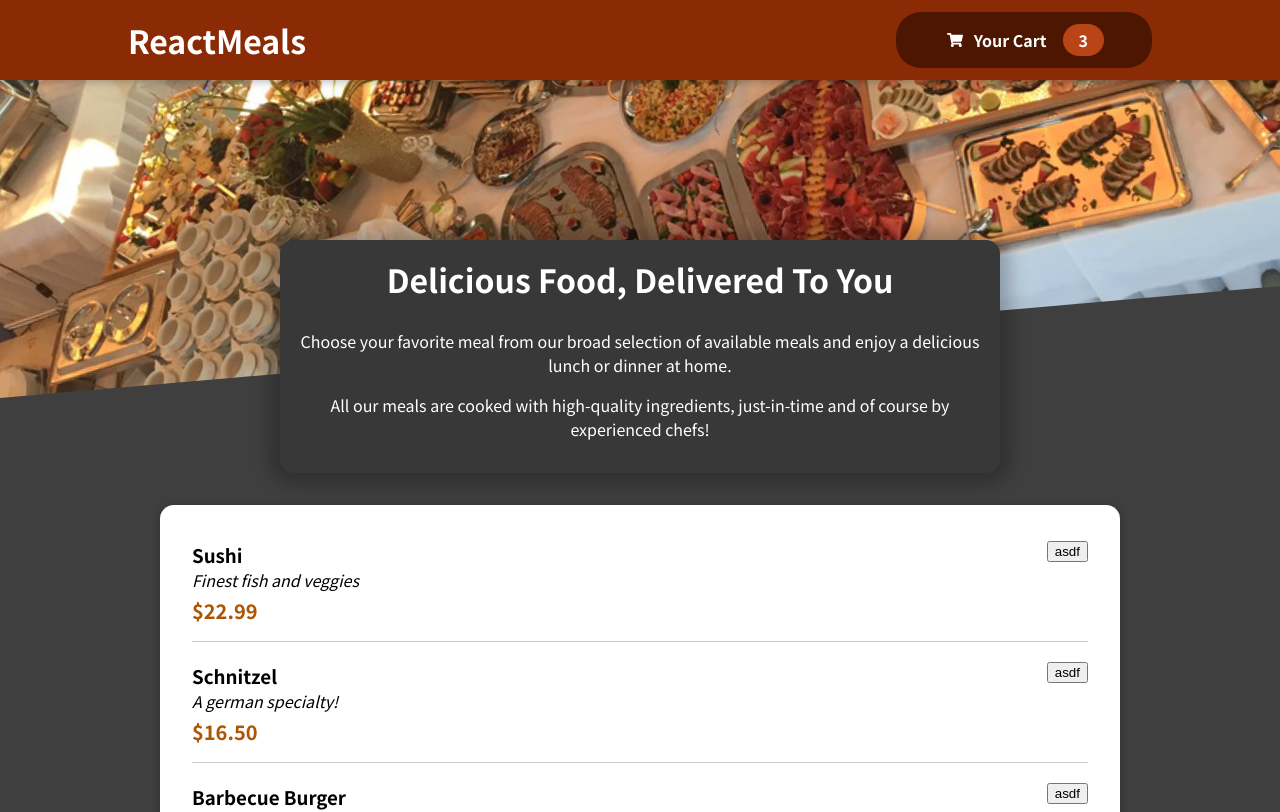
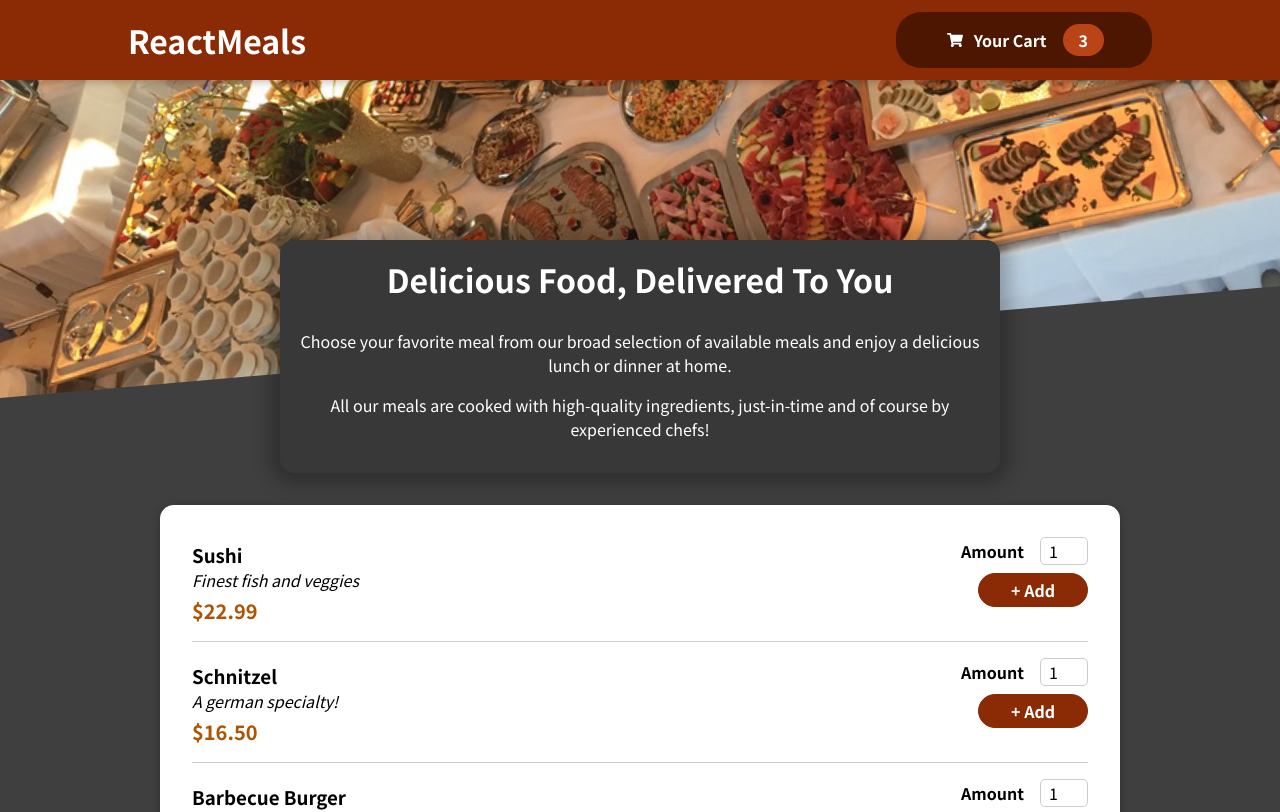
Before and after one commit to NishantDumbre/restaurant-website, a React (Create React App) app: page / in a window 1280 px wide. Shown: the top 812 px of the page. Built offline with nearby package versions, Linux system fonts and the light colour scheme.

Commit message:
Created a form component and custom Input component

```diff
--- a/src/components/Meals/MealItem/MealItem.js
+++ b/src/components/Meals/MealItem/MealItem.js
@@ -1,5 +1,6 @@
 import React from 'react'
 import classes from "./MealItem.module.css"
+import MealItemForm from './MealItemForm'
 
 const MealItem = (props) => {
 
@@ -13,8 +14,7 @@
                 <div className={classes.price}>{price}</div>
             </div>
             <div>
-                {/* <MealItemForm id={props.id} onAddToCart={addToCartHandler} /> */}
-                <button>asdf</button>
+                <MealItemForm />
             </div>
         </li>
     )
--- a/src/components/Meals/MealItem/MealItemForm.js
+++ b/src/components/Meals/MealItem/MealItemForm.js
@@ -1,13 +1,28 @@
 import React from 'react'
+import Input from '../../UI/Input'
+import classes from "./MealItemForm.module.css"
 
 const MealItemForm = () => {
+
+    const submitHandler = (event) => {
+        event.preventDefault()
+        console.log(event.target)
+    }
+
     return (
         <div>
-            <form>
-                <input type='number'></input>
-                <button type='submit' >Add</button>
+            <form className={classes.form} onSubmit={submitHandler}>
+                <Input label='Amount' input={{
+                    id: 'amount',
+                    type: 'number',
+                    min: 1,
+                    max: 5,
+                    step: 1,
+                    defaultValue: 1
+                }} />
+                <button type='submit'>+ Add</button>
             </form>
         </div>
     )
 }
-    export default MealItemForm
+export default MealItemForm
--- a/src/components/Meals/MealItem/MealItemForm.module.css
+++ b/src/components/Meals/MealItem/MealItemForm.module.css
@@ -0,0 +1,20 @@
+.form {
+    text-align: right;
+  }
+
+  .form button {
+    font: inherit;
+    cursor: pointer;
+    background-color: #8a2b06;
+    border: 1px solid #8a2b06;
+    color: white;
+    padding: 0.25rem 2rem;
+    border-radius: 20px;
+    font-weight: bold;
+  }
+
+  .form button:hover,
+  .form button:active {
+    background-color: #641e03;
+    border-color: #641e03;
+  }
--- /dev/null
+++ b/src/components/UI/Input.js
@@ -0,0 +1,13 @@
+import React from 'react'
+import classes from "./Input.module.css"
+
+const Input = (props) => {
+  return (
+    <div className={classes.input} >
+        <label htmlFor={props.input.id} >{props.label}</label>
+        <input {...props.input} ></input>
+    </div>
+  )
+}
+
+export default Input
--- /dev/null
+++ b/src/components/UI/Input.module.css
@@ -0,0 +1,18 @@
+.input {
+    display: flex;
+    align-items: center;
+    margin-bottom: 0.5rem;
+  }
+
+  .input label {
+    font-weight: bold;
+    margin-right: 1rem;
+  }
+
+  .input input {
+    width: 3rem;
+    border-radius: 5px;
+    border: 1px solid #ccc;
+    font: inherit;
+    padding-left: 0.5rem;
+  }
```
